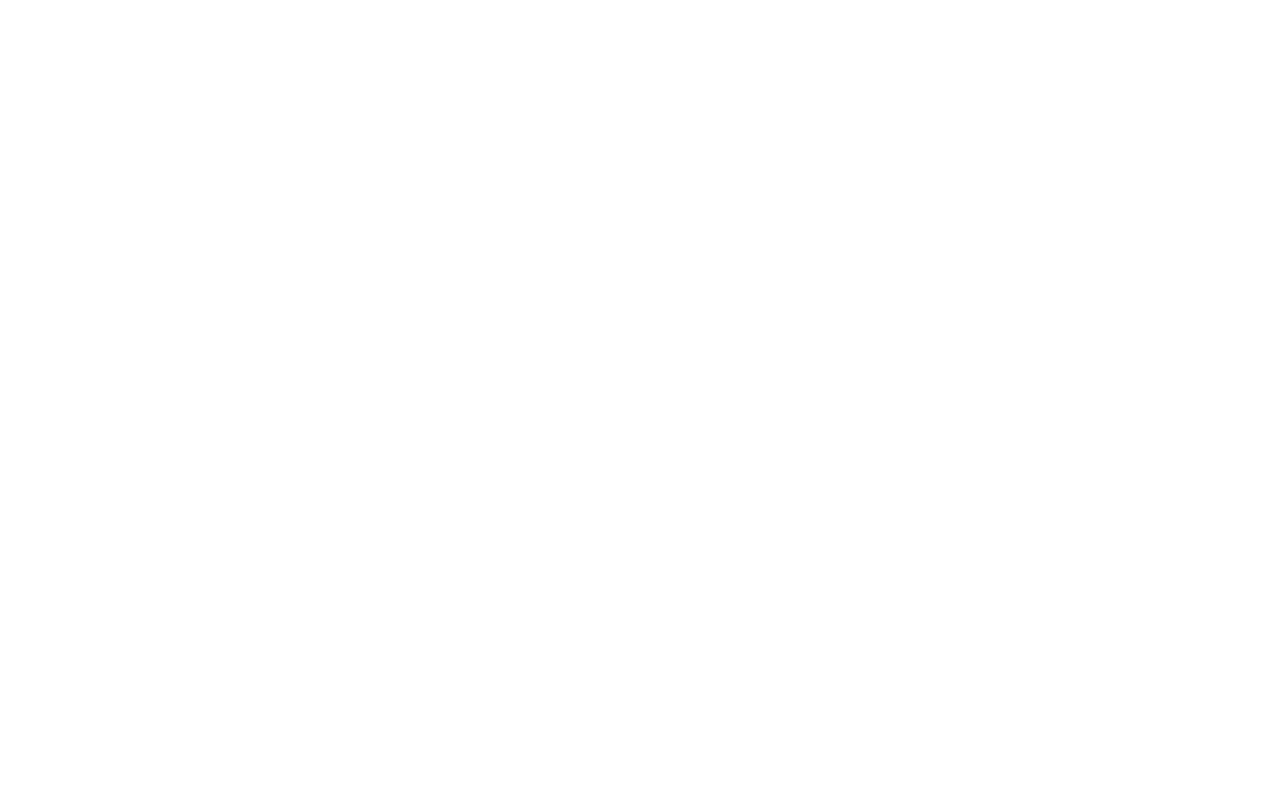
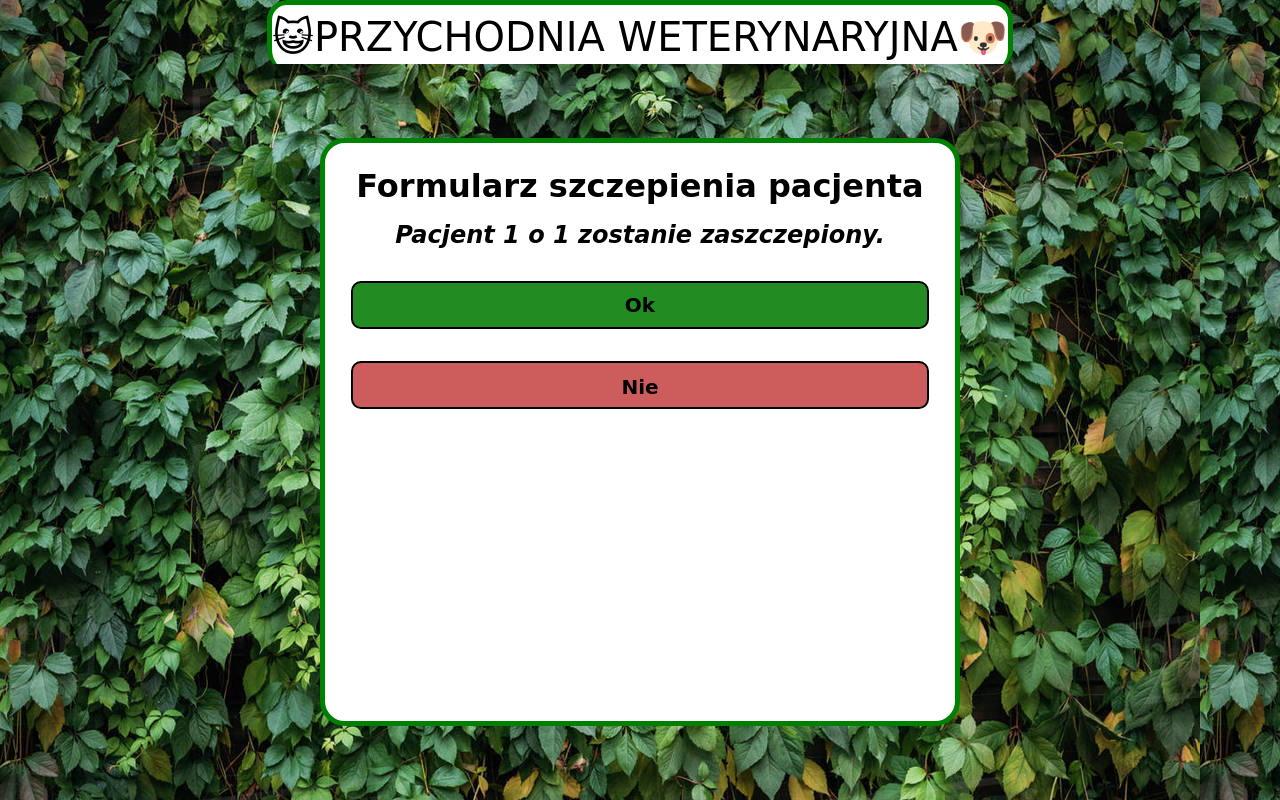
Before and after one commit to PiotrB95/VetClinicFrontend, a React (Create React App) app in the folder vet-clinic/: page /vaccinatePet/1/1 in a window 1280 px wide. Before the commit this address had no page. Built offline with nearby package versions, Linux system fonts and the light colour scheme.

Commit message:
Added vaccination of pet,correction of  css

```diff
--- a/vet-clinic/src/App.tsx
+++ b/vet-clinic/src/App.tsx
@@ -9,6 +9,7 @@
 import {Route, Routes} from "react-router-dom";
 import {AddPetForm} from "./components/AddPetForm/AddPetForm";
 import {DeletePetForm} from "./components/DeletePetForm/DeletePetForm";
+import {VaccinatePetForm} from "./components/VaccinatePetForm/VaccinatePetForm";
 
 
 function App() {
@@ -35,10 +36,16 @@
             <AddPetForm/>
           </>
           }/>
-        <Route path="/deletePet/:petDataParams"  element={
+        <Route path="/deletePet/:petId/:petName"  element={
           <>
             <Header/>
             <DeletePetForm/>
+          </>
+        }/>
+        <Route path="/vaccinatePet/:petId/:petName"  element={
+          <>
+            <Header/>
+            <VaccinatePetForm/>
           </>
         }/>
       </Routes>
--- a/vet-clinic/src/components/DeletePetForm/DeletePetForm.tsx
+++ b/vet-clinic/src/components/DeletePetForm/DeletePetForm.tsx
@@ -8,32 +8,21 @@
     const [loading,setLoading] = useState(false);
     const [deletedId,setDeletedId] = useState('');
 
-    const {petDataParams} = useParams();
-
-    (async() => {
-        const findOne = await fetch(`http://localhost:3001/pet/${petDataParams}`);
-        const found = await findOne.json();
-
-        if(found === null){
-            return <h1>Nie znaleziono pacjenta</h1>
-        }else{
-            return <h1> ok jest</h1>
-        }
-    })();
+    const {petId,petName} = useParams();
 
     const deletePet = async(e:SyntheticEvent) =>{
         e.preventDefault();
         setLoading(true);
 
         try {
-            const findOne = await fetch(`http://localhost:3001/pet/${petDataParams}`);
+            const findOne = await fetch(`http://localhost:3001/pet/${petId}`);
             const found = await findOne.json();
 
             if(!found || found === null){
                 return<h1>nie ma takiego pacjenta</h1>
             }
 
-            const deletePet = await fetch(`http://localhost:3001/pet/${petDataParams}`,{
+            const deletePet = await fetch(`http://localhost:3001/pet/${petId}`,{
                 method:'DELETE',
             })
             const deletedPet = await deletePet.json();
@@ -51,7 +40,7 @@
 
     if(deletedId){
         return (
-            <DeleteUpdateModule text={`Pacjent o id ${petDataParams} został usunięty.`}/>
+            <DeleteUpdateModule text={`Pacjent ${petName} o id ${petId} został usunięty.`}/>
         )
     }
 
@@ -60,7 +49,7 @@
         <div className="flexBackground">
             <form action="" className="deletePet" onSubmit={deletePet}>
                 <p className="formTitle">Formularz usuwania pacjenta</p>
-                    <h1>Pacjent o id {petDataParams} zostanie usunięty.</h1>
+                    <h1>Pacjent {petName} o {petId} zostanie usunięty.</h1>
                 <Btn text="Ok"/>
                 <Link className ='notDeletePet' to='/'>Nie</Link>
             </form>
--- a/vet-clinic/src/components/Pets/Pets.css
+++ b/vet-clinic/src/components/Pets/Pets.css
@@ -19,7 +19,7 @@
 }
 table {
     width: 100%;
-    marigin-top: 2vh;
+    margin-top: 2vh;
 
 
 }
--- a/vet-clinic/src/components/Pets/Pets.tsx
+++ b/vet-clinic/src/components/Pets/Pets.tsx
@@ -43,8 +43,8 @@
                     <td>{pet.ownerPhone}</td>
                     <td>{String(pet.lastVaccinate).substring(0,10)}</td>
                     <td>{String(pet.nextVaccinate).substring(0,10)}</td>
-                    <td><ActionBtn text='❌' petId={pet.id} to={`/deletePet/${pet.id}`}/></td>
-                    <td><ActionBtn text='💉' petId={pet.id} to='/petVaccinate'/></td>
+                    <td><ActionBtn text='❌' petId={pet.id} to={`/deletePet/${pet.id}/${pet.petName}`}/></td>
+                    <td><ActionBtn text='💉' petId={pet.id} to={`/vaccinatePet/${pet.id}/${pet.petName}`}/></td>
                 </tr>
             ))}
             </table>
--- /dev/null
+++ b/vet-clinic/src/components/VaccinatePetForm/VaccinatePetForm.tsx
@@ -0,0 +1,67 @@
+import React, {SyntheticEvent, useState} from 'react';
+import './VaccinatePetForm.css';
+import {Btn} from "../common/Btn/Btn";
+import {Link, useParams} from "react-router-dom";
+import {DeleteUpdateModule} from "../DeleteUpdateModule/DeleteUpdateModule";
+
+export const VaccinatePetForm = () =>{
+    const [loading,setLoading] = useState(false);
+    const [vaccinationId,setVaccinationId] = useState('');
+
+    const {petId,petName} = useParams();
+
+    const today = new Date();
+    const lastVaccination = `${today.toISOString().substring(0,10)}`;
+    const nextYear = new Date(new Date().setFullYear(new Date().getFullYear() + 1));
+    const nextVaccination = `${nextYear.toISOString().substring(0,10)}`;
+
+    const vaccinatationPet = async(e:SyntheticEvent) =>{
+        e.preventDefault();
+        setLoading(true);
+
+        try {
+            const findOne = await fetch(`http://localhost:3001/pet/${petId}`);
+            const found = await findOne.json();
+
+            if(!found || found === null){
+                return<h1>nie ma takiego pacjenta</h1>
+            }
+
+
+            const vaccinePet = await fetch(`http://localhost:3001/pet/${petId}/${lastVaccination}/${nextVaccination}`,{
+                method:'PATCH',
+            })
+            const vaccinedPet = await vaccinePet.json();
+
+            setVaccinationId(vaccinedPet);
+        }finally {
+            setLoading(false);
+        }
+
+    };
+
+
+    if (loading){
+        return <h2>Trwa aktualizowanie kartoteki pacjenta...</h2>
+    }
+
+    if(vaccinationId){
+        return (
+            <DeleteUpdateModule text={`Pacjent ${petName} o id ${petId} został zaszczepiony w dniu ${lastVaccination}.
+              Następne szczepienie przewidziane na dzień ${nextVaccination}.`}/>
+        )
+    }
+
+
+    return (
+        <div className="flexBackground">
+            <form action="" className="deletePet" onSubmit={vaccinatationPet}>
+                <p className="formTitle">Formularz szczepienia pacjenta</p>
+                <h1>Pacjent {petName} o {petId} zostanie zaszczepiony.</h1>
+                <Btn text="Ok"/>
+                <Link className ='notDeletePet' to='/'>Nie</Link>
+            </form>
+        </div>
+
+    )
+}
```
Also changed, not shown: vet-clinic/src/components/VaccinatePetForm/VaccinatePetForm.css (added).
